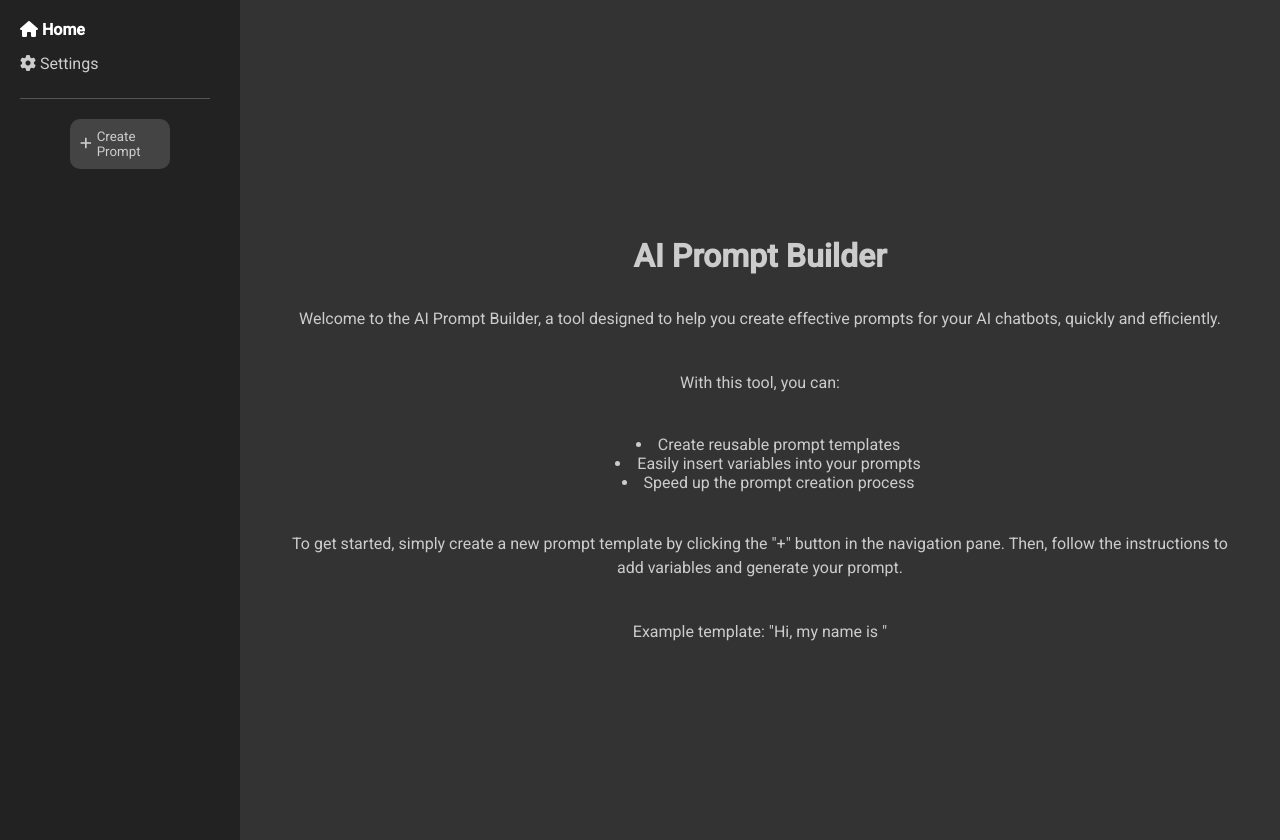
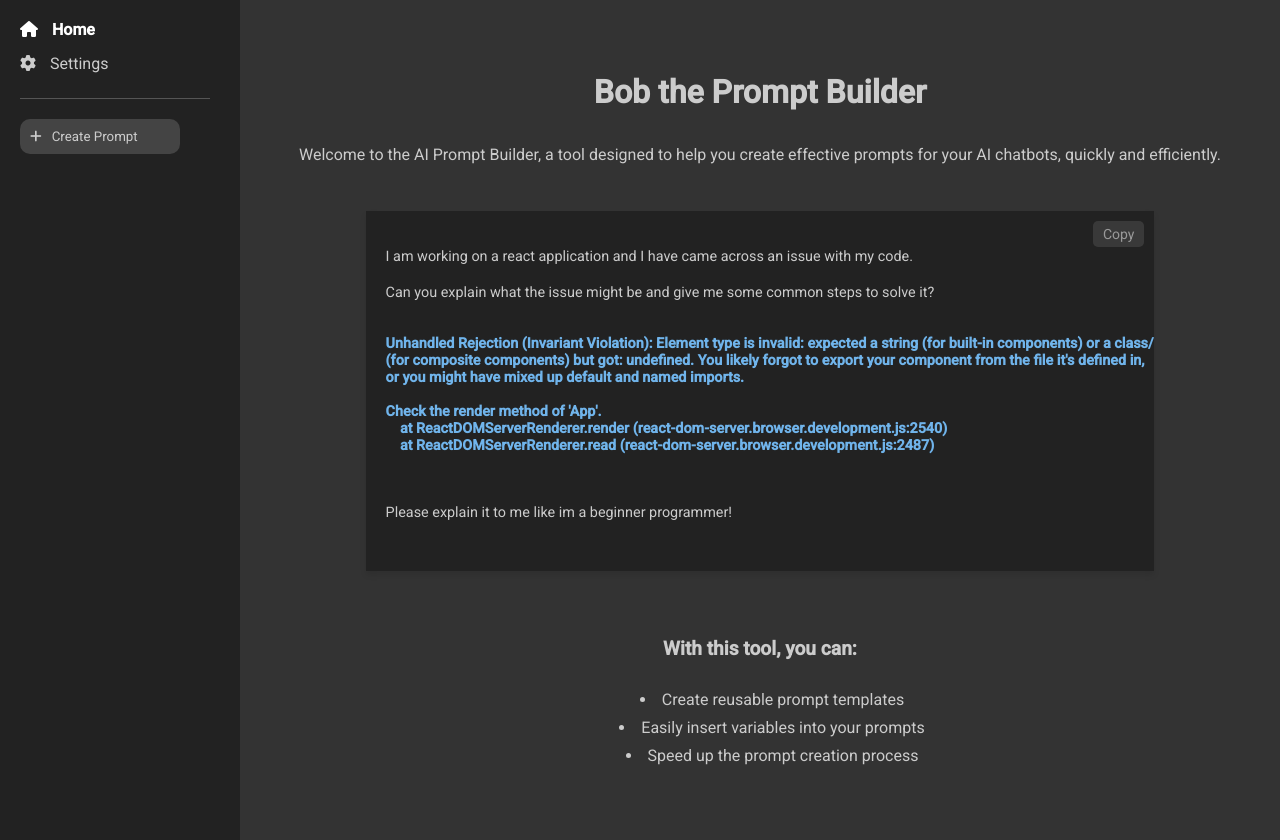
Before and after one commit to kbrycz/AI-Prompt-Builder, a React (Create React App) app: page / in a window 1280 px wide. Built offline with nearby package versions, Linux system fonts and the light colour scheme.

Commit message:
ready to go with a few bugs

```diff
--- a/src/components/SideNav.css
+++ b/src/components/SideNav.css
@@ -29,7 +29,8 @@
     font-weight: bold;
   }
 
-.create-prompt-btn {
+.create-prompt-btn2 {
+  width: 80%;
   display: flex;
   align-items: center;
   background-color: #444;
@@ -39,7 +40,8 @@
   margin: 10px 0;
   cursor: pointer;
   font-family: 'Roboto', sans-serif;
-  text-align: left;
+  text-align: center;
+  border-radius: 10px;
 }
 
 .create-prompt-btn:hover {
@@ -63,3 +65,7 @@
     display: none;
   }
 }
+
+i {
+  margin-right: 10px;
+}
--- a/src/components/SideNav.js
+++ b/src/components/SideNav.js
@@ -1,10 +1,9 @@
-import React, { useState, useEffect } from 'react';
+import React, { useEffect } from 'react';
 import { NavLink, useNavigate } from 'react-router-dom';
 import './SideNav.css';
 
 const SideNav = ({ prompts }) => {
   const navigate = useNavigate();
-  const [menuOpen, setMenuOpen] = useState(false);
 
   useEffect(() => {
     sessionStorage.setItem('prompts', JSON.stringify(prompts));
@@ -12,11 +11,6 @@ const SideNav = ({ prompts }) => {
 
   const handleNavigateToCreateScreen = () => {
     navigate('/create');
-    setMenuOpen(false);
-  };
-
-  const toggleMenu = () => {
-    setMenuOpen(!menuOpen);
   };
 
   return (
@@ -43,7 +37,7 @@ const SideNav = ({ prompts }) => {
           </li>
         </ul>
       ))}
-    <button onClick={handleNavigateToCreateScreen} className="create-prompt-btn">
+    <button onClick={handleNavigateToCreateScreen} className="create-prompt-btn2">
       <i className="fas fa-plus"></i> Create Prompt
     </button>
     </nav>
--- a/src/pages/Create/styles.module.css
+++ b/src/pages/Create/styles.module.css
@@ -86,3 +86,11 @@
     font-size: 14px;
     font-family: 'Roboto', sans-serif;
   }
+
+  @media (max-width: 768px) {
+    .form {
+      width: 95%;
+      margin-left: 2.5%;
+      margin-right: 2.5%;
+    }
+  }
--- a/src/pages/Home/index.js
+++ b/src/pages/Home/index.js
@@ -2,27 +2,58 @@ import React from 'react';
 import styles from './styles.module.css';
 
 const Home = () => {
+  const handleCopy = (output) => {
+    navigator.clipboard.writeText(output).then(
+      () => {
+        console.log('Text copied to clipboard');
+      },
+      (err) => {
+        console.error('Could not copy text: ', err);
+      }
+    );
+  };
   return (
     <div className={styles.container}>
-      <h1>AI Prompt Builder</h1>
+      <h1>Bob the Prompt Builder</h1>
       <p>
         Welcome to the AI Prompt Builder, a tool designed to help you create
         effective prompts for your AI chatbots, quickly and efficiently.
       </p>
-      <p>
-        With this tool, you can:
-      </p>
-      <ul>
-        <li>Create reusable prompt templates</li>
-        <li>Easily insert variables into your prompts</li>
-        <li>Speed up the prompt creation process</li>
-      </ul>
-      <p>
-        To get started, simply create a new prompt template by clicking the "+" button in the navigation pane. Then, follow the instructions to add variables and generate your prompt.
-      </p>
-      <p>
-        Example template: "Hi, my name is "
-      </p>
+
+        <div className={styles.outputContainer2}>
+          <p className={styles.outputStyling}>I am working on a react application and I have came across an issue with my code.</p>
+          <p className={styles.outputStyling}>Can you explain what the issue might be and give me some common steps to solve it?</p>
+        <pre
+        className={styles.outputStylingStrong}
+          dangerouslySetInnerHTML={{
+            __html: `
+Unhandled Rejection (Invariant Violation): Element type is invalid: expected a string (for built-in components) or a class/function
+(for composite components) but got: undefined. You likely forgot to export your component from the file it's defined in,
+or you might have mixed up default and named imports.
+
+Check the render method of 'App'.
+    at ReactDOMServerRenderer.render (react-dom-server.browser.development.js:2540)
+    at ReactDOMServerRenderer.read (react-dom-server.browser.development.js:2487)
+
+            `,
+          }}
+        />
+        <p className={styles.outputStyling}>Please explain it to me like im a beginner programmer!</p>
+          <div className={styles.copyBtnWrapper}>
+            <button className={styles.copyBtn} onClick={handleCopy}>
+              Copy
+            </button>
+          </div>
+        </div>
+        <p className={styles.featuresHeading}>
+          With this tool, you can:
+        </p>
+        <ul className={styles.featuresList}>
+          <li className={styles.featuresListItem}>Create reusable prompt templates</li>
+          <li className={styles.featuresListItem}>Easily insert variables into your prompts</li>
+          <li className={styles.featuresListItem}>Speed up the prompt creation process</li>
+        </ul>
+
     </div>
   );
 };
--- a/src/pages/Home/styles.module.css
+++ b/src/pages/Home/styles.module.css
@@ -2,7 +2,6 @@
   display: flex;
   flex-direction: column;
   align-items: center;
-  justify-content: center;
   height: calc(100vh - 20px);
   color: #ccc;
   font-family: 'Roboto', sans-serif;
@@ -31,3 +30,76 @@ ul {
 ul {
   list-style-type: disc;
 }
+
+.outputContainer2 {
+  width: 80%;
+  min-height: 40vh;
+  max-height: 40vh;
+  padding: 20px;
+  box-shadow: 0 4px 6px rgba(0, 0, 0, 0.1);
+  background-color: #222;
+  margin-top: 20px;
+  position: relative;
+  overflow-y: auto;
+}
+
+.outputStyling {
+  color: #ccc;
+  font-family: 'Roboto', sans-serif;
+  font-size: .9rem;
+  text-align: left;
+  margin-bottom: 1px;
+}
+
+.outputStylingStrong {
+  font-family: 'Roboto', sans-serif;
+  font-size: .9rem;
+  text-align: left;
+  font-weight: bold;
+  color: #70b4eb;
+}
+
+
+.copyBtn {
+  position: absolute;
+  top: 10px;
+  right: 10px;
+  background-color: #444;
+  color: #ccc;
+  border: none;
+  padding: 5px 10px;
+  cursor: pointer;
+  font-family: 'Roboto', sans-serif;
+  font-size: 14px;
+  opacity: 0.7;
+  border-radius: 5px;
+}
+.copyBtn:hover {
+  background-color: #555;
+}
+
+.featuresHeading {
+  margin-top: 4rem;
+  font-size: 1.2rem;
+  font-weight: 600;
+  margin-bottom: 0.5rem;
+}
+
+.featuresList {
+  list-style-type: disc;
+  padding-left: 1.5rem;
+  margin-bottom: 1rem;
+}
+
+.featuresListItem {
+  font-size: 1rem;
+  line-height: 1.5;
+  margin-bottom: 0.25rem;
+}
+
+/* Add the following rule at the end of the file */
+@media (max-width: 768px) {
+  .outputContainer2 {
+    width: 95%;
+  }
+}
--- a/src/pages/PromptPage/index.js
+++ b/src/pages/PromptPage/index.js
@@ -1,5 +1,5 @@
 import React, { useState, useEffect } from 'react';
-import { useParams, useNavigate, useLocation } from 'react-router-dom';
+import { useParams, useNavigate } from 'react-router-dom';
 import { parseTemplate } from '../../utils/parseTemplate';
 import styles from './styles.module.css';
 
@@ -60,11 +60,12 @@ const PromptPage = ({ onDelete, onUpdate, prompts }) => {
     for (const variableName of variableNames) {
       const value = variableValues[variableName] || '';
       const regex = new RegExp(`#\\{${variableName}\\}`, 'g');
-      finalText = finalText.replace(regex, value);
+      finalText = finalText.replace(regex, `<strong>${value}</strong>`);
     }
 
     setOutput(finalText);
   };
+
 
 
 
@@ -118,13 +119,19 @@ const PromptPage = ({ onDelete, onUpdate, prompts }) => {
             </button>
           </form>
           {output && (
-            <div className={styles.outputContainer}>
-              <pre>{output}</pre>
+          <div className={styles.outputContainer}>
+            <pre
+              className={styles.preOutput}
+              dangerouslySetInnerHTML={{ __html: output }}
+            ></pre>
+            <div className={styles.copyBtnWrapper}>
               <button className={styles.copyBtn} onClick={handleCopy}>
                 Copy
               </button>
             </div>
-          )}
+          </div>
+        )}
+
         </>
       ) : (
         <>
--- a/src/pages/PromptPage/styles.module.css
+++ b/src/pages/PromptPage/styles.module.css
@@ -109,6 +109,7 @@
     font-family: 'Roboto', sans-serif;
     font-size: 18px;
     margin: auto;
+    margin-bottom: 1rem;
   }
 
   .submitBtn:hover {
@@ -173,3 +174,25 @@
   .inputGroupPrompt {
     width: 100%;
   }
+
+  .preOutput strong {
+    font-weight: bold;
+    color: #70b4eb;
+  }
+
+  @media (max-width: 768px) {
+    .form {
+      width: 90%;
+      margin-left: 5%;
+      margin-right: 5%;
+    }
+
+    .editBtn {
+      top: 50px;
+    }
+
+    .deleteBtn {
+      top: 50px;
+    }
+
+  }
```
